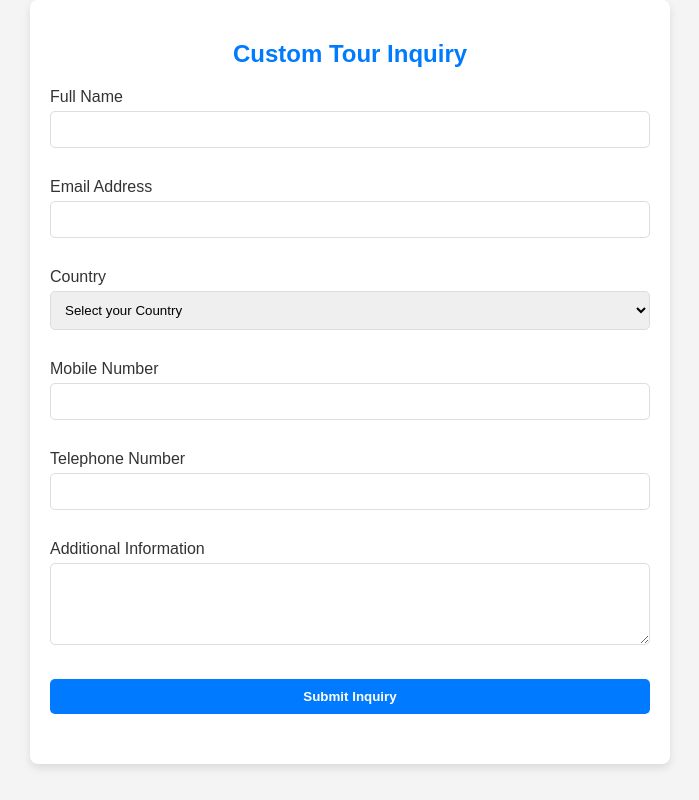
After one commit to Sasindu4583/Travel-and-Tourism-Management-System, a PHP site: page /inquiry.php in a window 1280 px wide. The commit adds this page. Shown: the whole page, without its empty margins (290-989 px from the left). Run offline with PHP 8.4, Linux system fonts and the light colour scheme.

Commit message:
Add files via upload

```diff
--- /dev/null
+++ b/inquiry.php
@@ -0,0 +1,147 @@
+<?php
+// Database connection
+$conn = new mysqli('localhost', 'root', '', 'travel_tours');
+
+// Check connection
+if ($conn->connect_error) {
+    die("Connection failed: " . $conn->connect_error);
+}
+
+// Check if form is submitted
+if ($_SERVER["REQUEST_METHOD"] == "POST") {
+    // Get form data
+    $name = htmlspecialchars($_POST['name']);
+    $email = htmlspecialchars($_POST['email']);
+    $country = htmlspecialchars($_POST['country']);
+    $mobile = htmlspecialchars($_POST['mobile']);
+    $telephone = htmlspecialchars($_POST['telephone']);
+    $additional_info = htmlspecialchars($_POST['additional_info']);
+
+    // Insert data into the database
+    $sql = "INSERT INTO custom_tour_inquiries (name, email, country, mobile, telephone, additional_info)
+            VALUES ('$name', '$email', '$country', '$mobile', '$telephone', '$additional_info')";
+
+    if ($conn->query($sql) === TRUE) {
+        echo "<p>Inquiry submitted successfully!</p>";
+    } else {
+        echo "Error: " . $conn->error;
+    }
+
+    // Close connection
+    $conn->close();
+}
+?>
+
+<!DOCTYPE html>
+<html lang="en">
+<head>
+    <meta charset="UTF-8">
+    <meta name="viewport" content="width=device-width, initial-scale=1.0">
+    <title>Custom Tour Inquiry</title>
+    <style>
+        /* Basic styling */
+        body {
+            font-family: Arial, sans-serif;
+            margin: 0;
+            padding: 0;
+            background-color: #f4f4f4;
+            color: #333;
+        }
+
+        .form-container {
+            max-width: 600px;
+            margin: 0 auto;
+            padding: 20px;
+            background: #fff;
+            border-radius: 8px;
+            box-shadow: 0 4px 8px rgba(0, 0, 0, 0.1);
+        }
+
+        h2 {
+            text-align: center;
+            color: #007BFF;
+        }
+
+        label {
+            display: block;
+            margin: 10px 0 5px;
+        }
+
+        input, select, textarea {
+            width: 100%;
+            padding: 10px;
+            margin-bottom: 15px;
+            border-radius: 5px;
+            border: 1px solid #ddd;
+            box-sizing: border-box;
+        }
+
+        input[type="submit"] {
+            background: #007BFF;
+            color: #fff;
+            border: none;
+            cursor: pointer;
+            font-weight: bold;
+        }
+
+        input[type="submit"]:hover {
+            background: #0056b3;
+        }
+
+        .form-group {
+            margin-bottom: 15px;
+        }
+    </style>
+</head>
+<body>
+
+    <div class="form-container">
+        <h2>Custom Tour Inquiry</h2>
+        <form action="inquiry.php" method="POST">
+            <div class="form-group">
+                <label for="name">Full Name</label>
+                <input type="text" id="name" name="name" required>
+            </div>
+
+            <div class="form-group">
+                <label for="email">Email Address</label>
+                <input type="email" id="email" name="email" required>
+            </div>
+
+            <div class="form-group">
+                <label for="country">Country</label>
+                <select id="country" name="country" required>
+                    <option value="">Select your Country</option>
+                    <option value="USA">United States</option>
+                    <option value="Canada">Canada</option>
+                    <option value="UK">United Kingdom</option>
+                    <option value="Australia">Australia</option>
+                    <option value="India">India</option>
+                    <option value="Sri Lanka">Sri Lanka</option>
+                    <!-- Add more countries as necessary -->
+                </select>
+            </div>
+
+            <div class="form-group">
+                <label for="mobile">Mobile Number</label>
+                <input type="text" id="mobile" name="mobile" required>
+            </div>
+
+            <div class="form-group">
+                <label for="telephone">Telephone Number</label>
+                <input type="text" id="telephone" name="telephone">
+            </div>
+
+            <div class="form-group">
+                <label for="additional_info">Additional Information</label>
+                <textarea id="additional_info" name="additional_info" rows="4"></textarea>
+            </div>
+
+            <div class="form-group">
+                <input type="submit" value="Submit Inquiry">
+            </div>
+        </form>
+    </div>
+
+</body>
+</html>
--- a/tour_details.php
+++ b/tour_details.php
@@ -252,7 +252,9 @@ if (!$tour) {
                 <p>Duration: <?php echo htmlspecialchars($tour['days']); ?> Days</p>
             </div>
             <div class="enquiry">
-                <button class="enquiry-btn">Enquire Now</button>
+            <a href="inquiry.php">
+            <button class="enquiry-btn">Enquire Now</button>
+        </a>
             </div>
         </aside>
     </main>
```
Also changed, not shown: header.php (+18 -3 lines), single_day_tours.php (+193 -10 lines).
